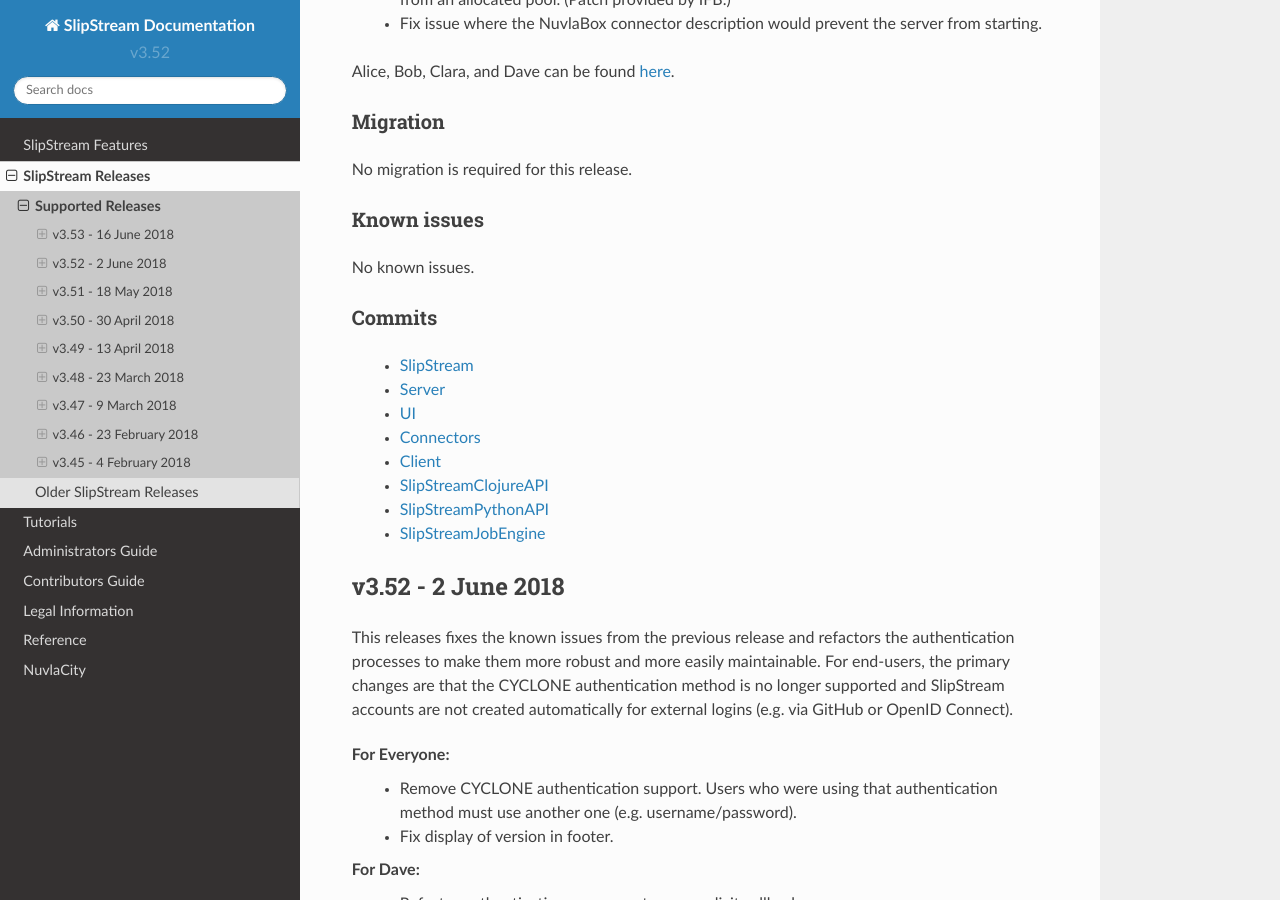
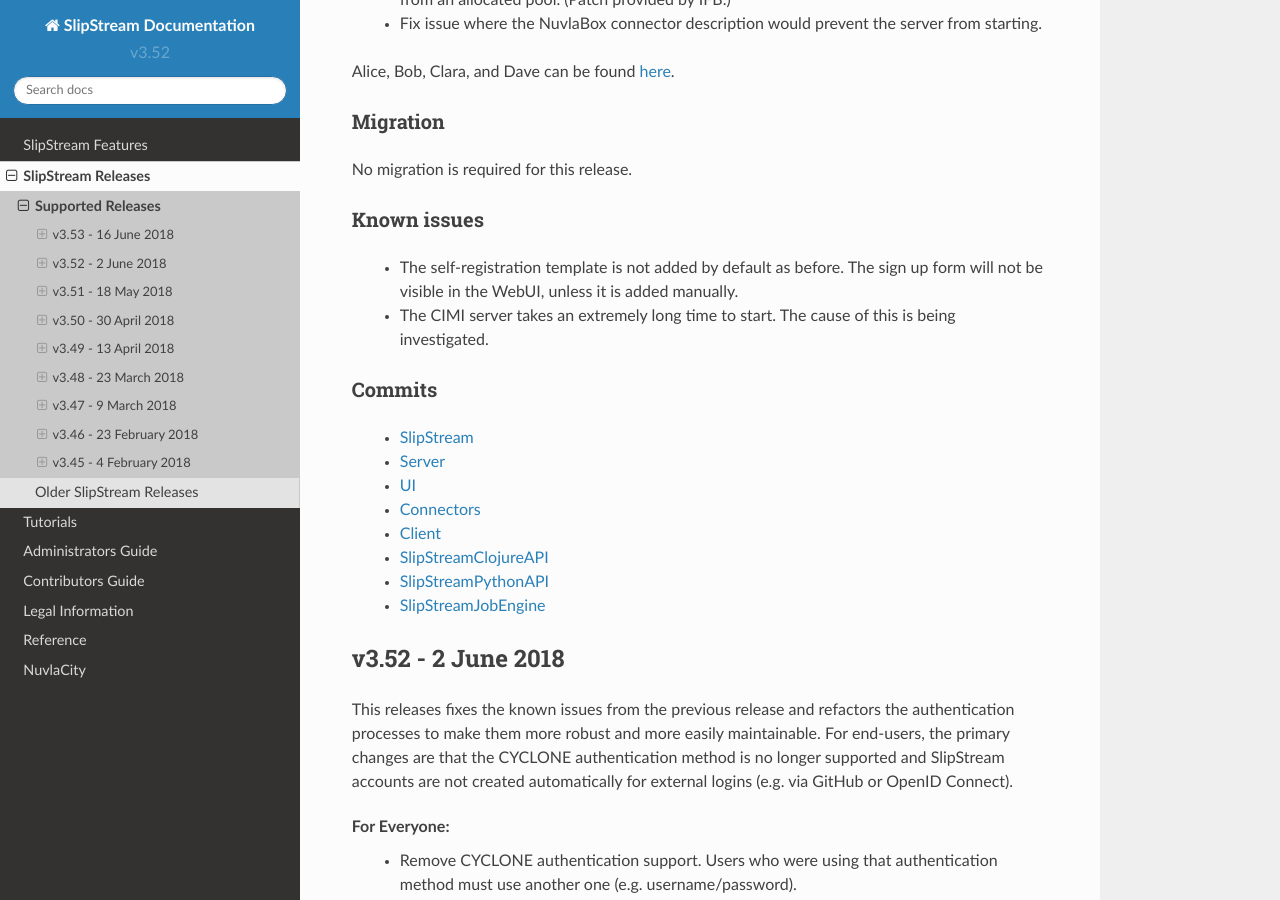
Before and after one commit to slipstream/SlipStreamDocumentation, a Sphinx documentation site: the page built from docs/release_notes/supported-releases.rst, in a window 1280 px wide and 900 px high, scrolled down 731 px. Built offline with Sphinx 7.4.7 and the Read the Docs theme 2.0.0, drawn with Linux system fonts in a browser that asks for light colours.

Commit message:
add known issues

```diff
--- a/docs/release_notes/supported-releases.rst
+++ b/docs/release_notes/supported-releases.rst
@@ -46,7 +46,12 @@
 Known issues
 ~~~~~~~~~~~~
 
-No known issues.
+ - The self-registration template is not added by default as
+   before. The sign up form will not be visible in the WebUI, unless
+   it is added manually.
+
+ - The CIMI server takes an extremely long time to start.  The cause
+   of this is being investigated.
 
 
 Commits
```
